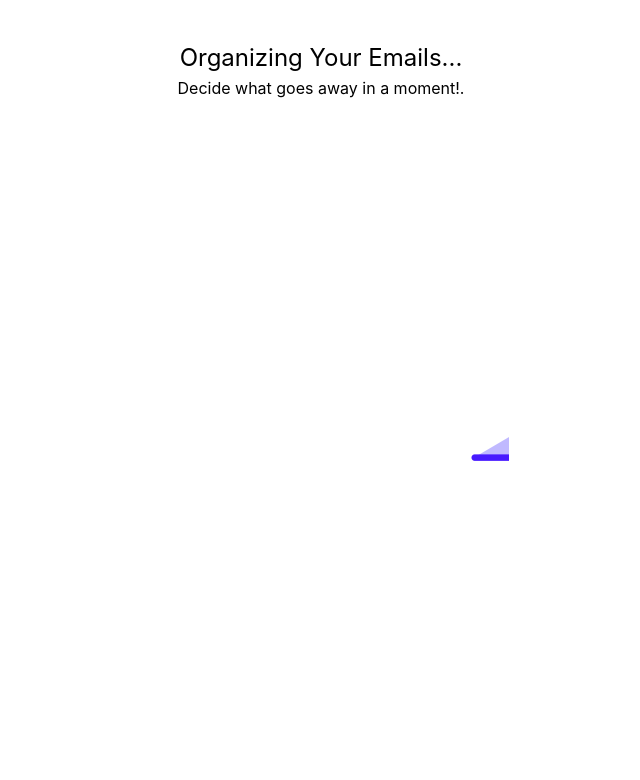
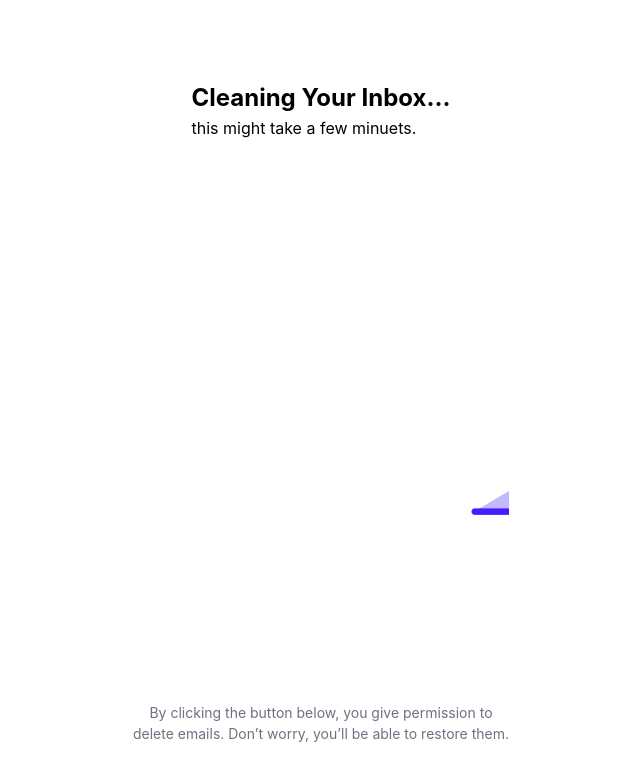
Before and after one commit to naharran/dyson-app, a React (Vite) app: page /info in a window 1280 px wide. Shown: the top 780 px of the page, without its empty margins (319-959 px from the left). Built offline with nearby package versions, Linux system fonts and the light colour scheme; no server answers.

Commit message:
complete result loader

```diff
--- a/src/components/ResluteLodaer.tsx
+++ b/src/components/ResluteLodaer.tsx
@@ -12,12 +12,15 @@ const ResoluteLoader = () => {
     },
   };
   return (
-    <div className="flex flex-col h-full items-center">
-      <p className="mt-10 text-24 text-black">{t("loadingPage.title")} </p>
+    <div className="flex flex-col h-full items-center justify-between py-10">
+      <div>
+      <p className="mt-10 text-24 text-black font-bold">{t("loadingPage.title")} </p>
       <p className="text-16 text-black">{t("loadingPage.subTitle")} </p>
+      </div>
       <div className="mt-20">
         <Lottie options={defaultOptions} height={375} width={375} />
       </div>
+      <p className="text-14 mt-20 text-gray-500 text-center md:w-96">{t("loadingPage.comment")} </p>
     </div>
   );
 };
--- a/src/locales/en/translation.json
+++ b/src/locales/en/translation.json
@@ -44,14 +44,15 @@
     }
   },
   "loadingPage": {
-    "title": "Organizing Your Emails...",
-    "subTitle": "Decide what goes away in a moment!.",
+    "title": "Cleaning Your Inbox...",
+    "subTitle": "this might take a few minuets.",
     "remembers": "Here are some friendly reminders-",
     "remembersList": {
       "rem1": "🧘‍♀️ An empty mailbox reduces digital stress.",
       "rem2": "✨ You won’t loose any private emails",
       "rem3": "You still need to tell us what to erase >>"
-    }
+    },
+    "comment": "By clicking the button below, you give permission to delete emails. Don’t worry, you’ll be able to restore them."
   },
   "scanPage": {
     "title": "Choose what you’d like to delete.",
```
